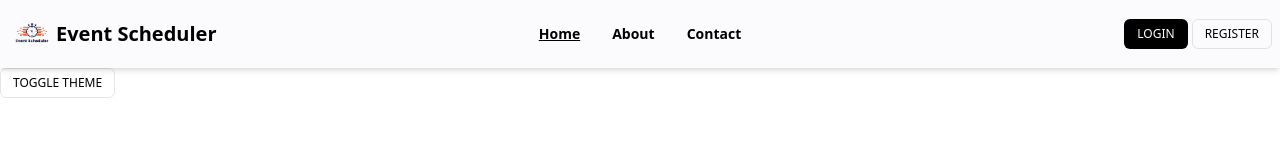
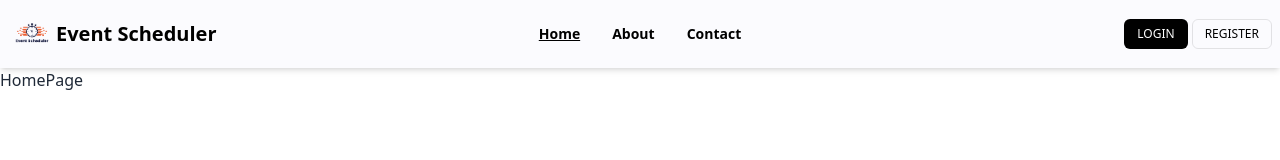
Before and after one commit to sakib-333/digital-event-scheduler-system-client, a React (Vite) app: page / in a window 1280 px wide. Shown: the top 160 px of the page. Built offline with nearby package versions, Linux system fonts and the light colour scheme.

Commit message:
Add home page.

```diff
--- a/src/Layouts/HomeLayout.tsx
+++ b/src/Layouts/HomeLayout.tsx
@@ -1,6 +1,7 @@
 import { useEffect } from "react";
 import Navbar from "../Components/Navbar/Navbar";
 import useTheme from "../Hooks/useTheme/useTheme";
+import { Outlet } from "react-router-dom";
 
 const HomeLayout = () => {
   const { theme, setTheme } = useTheme();
@@ -26,9 +27,9 @@ const HomeLayout = () => {
   return (
     <div className="max-w-screen-2xl mx-auto">
       <Navbar />
-      <button className="btn-primary" onClick={hanleToggleTheme}>
-        Toggle theme
-      </button>
+      <div>
+        <Outlet />
+      </div>
     </div>
   );
 };
--- a/src/Pages/About.tsx
+++ /dev/null
@@ -1,5 +0,0 @@
-const About = () => {
-  return <div>About</div>;
-};
-
-export default About;
--- a/src/Pages/Contact.tsx
+++ /dev/null
@@ -1,6 +0,0 @@
-
-const Contact = () => {
-  return <div>Contact</div>;
-};
-
-export default Contact;
--- a/src/Pages/Home.tsx
+++ /dev/null
@@ -1,5 +0,0 @@
-const Home = () => {
-  return <div>Home</div>;
-};
-
-export default Home;
--- /dev/null
+++ b/src/Pages/HomePage/HomePage.tsx
@@ -0,0 +1,5 @@
+const HomePage = () => {
+  return <div>HomePage</div>;
+};
+
+export default HomePage;
```
Also changed, not shown: src/Router/router.tsx (+2 -12 lines).
